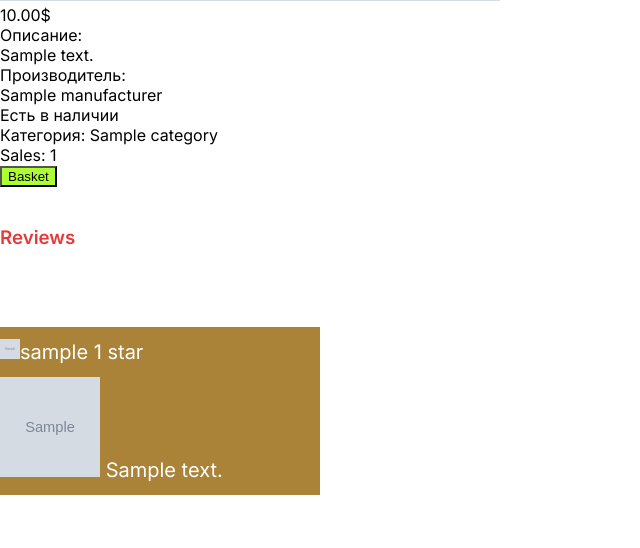
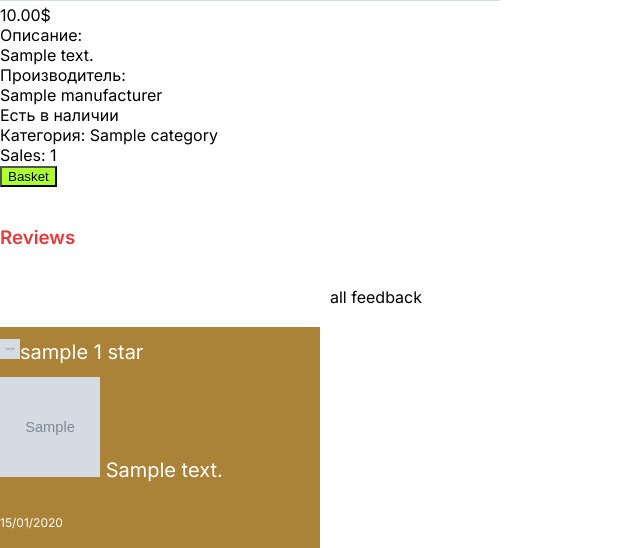
Before and after one commit to Mixnosha/market, a Django app: a page that uses main_app/market/templates/market/one_product_view.html in a window 1280 px wide. Shown: the part 561-1109 px from the top of the page, without its empty margins (0-640 px from the left). Before the commit the page ends 1056 px from the top, so only its background shows below. Run offline with Django 4.2, Linux system fonts and the light colour scheme; tables that the repository leaves empty hold one stand-in row (values such as "Sample post"); grey boxes marked "Sample" are stand-in pictures; some libraries are stand-ins or nearby versions.

Commit message:
create_data_feedback

```diff
--- a/main_app/feedback/urls.py
+++ b/main_app/feedback/urls.py
@@ -3,5 +3,5 @@ from django.urls import path
 from feedback.views import FeedbackForProductList
 
 urlpatterns = [
-    path('<slug:product_slug>', FeedbackForProductList.as_view(), name='index')
+    path('<slug:product_slug>', FeedbackForProductList.as_view(), name='feedback_for_product')
 ]
--- a/main_app/main_app/settings.py
+++ b/main_app/main_app/settings.py
@@ -143,3 +143,4 @@ MEDIA_URL = '/media/'
 MEDIA_ROOT = os.path.join(BASE_DIR, 'media/')
 STATIC_URL = 'static/'
 LOGIN_REDIRECT_URL = '/'
+DATE_INPUT_FORMATS = '%m/%d/%Y'
--- a/main_app/market/models.py
+++ b/main_app/market/models.py
@@ -31,6 +31,7 @@ class Review(models.Model):
     review_description = models.TextField(blank=True)
     review_image = models.ImageField(upload_to='users/review_images', blank=True)
     product_review = models.ForeignKey('Product', on_delete=models.CASCADE)
+    create_data = models.DateField(auto_now_add=True)
 
     def __str__(self):
         return f'{self.review_user.user.username}: {self.product_review.product_name}'
--- a/main_app/market/static/market/css/one_product_view.css
+++ b/main_app/market/static/market/css/one_product_view.css
@@ -7,5 +7,6 @@
      margin-top: 60px;
      width: 320px; /*Фиксируем ширину блока*/
      margin-right: 10px;
+     min-height: 100px;
      text-align: left; /*Центрируем текст по горизонтали*/
     }
--- a/main_app/market/static/market/css/profile.css
+++ b/main_app/market/static/market/css/profile.css
@@ -139,6 +139,7 @@ h4{
    width: 320px; /*Фиксируем ширину блока*/
    background: #0aa123;
    color: white;
+   float: left; /*Задаем обтекание*/
    padding-top: 20px;
    line-height: 50px;/*Высота строки +  верт. центрирования текста*/
    font-size: 20px;
--- a/main_app/market/templates/market/one_product_view.html
+++ b/main_app/market/templates/market/one_product_view.html
@@ -1,5 +1,6 @@
 {% extends 'market/base.html' %}
 {% load static %}
+{% load buy_product_tag %}
 
 {% block head %}
   <link type="text/css"  href="{% static 'market/css/one_product_view.css' %}" rel="stylesheet" />
@@ -31,7 +32,10 @@
 <div class="product">
  <img src="{{review.review_user.profile_image.url}}" width="20px" height="20px">{{review.review_user.user.username}} {{review.review_rating}} star<br>
     {% if review.review_image %}<img src="{{review.review_image.url}}" width="100px" height="100px">{% endif %}
-    {{review.review_description}}
+    {{review.review_description}}<br>
+    <label style="font-size: 12px">{% data_format  data=review.create_data %}</label>
 </div>
 {% endfor %}
+<br>
+<a href='/feedback/{{one_product.slug}}'>all feedback</a>
 {% endblock %}
--- a/main_app/market/templates/market/profile.html
+++ b/main_app/market/templates/market/profile.html
@@ -27,7 +27,6 @@
 {% if  delivered_product %}
 
 <label class="label_basket">Evaluate the quality of the goods :)</label><br>
-
 {% for product in  delivered_product %}
 <div class="delivery">
 <img src="{{product.product.product_image.url}}" width="50px" height="50px"><br>
--- a/main_app/market/templatetags/buy_product_tag.py
+++ b/main_app/market/templatetags/buy_product_tag.py
@@ -14,3 +14,8 @@ def multiplication(*args):
     for a in args:
         res *= a
     return res
+
+
+@register.simple_tag()
+def data_format(**kwargs):
+    return kwargs['data'].strftime("%d/%m/%Y")
```
